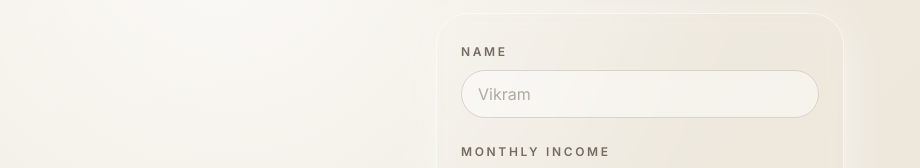
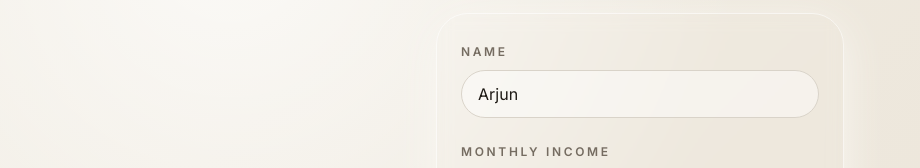
Before and after one commit to saran-devops-engineer/Finance-Command-Center, a Next.js app: page /onboarding in a window 1280 px wide. Shown: the part 192-360 px from the top of the page, without its empty margins (0-920 px from the left). Built offline with nearby package versions, Linux system fonts and the light colour scheme; a web font is replaced by a local one.

Commit message:
github action files

```diff
--- a/src/app/profile/page.tsx
+++ b/src/app/profile/page.tsx
@@ -44,7 +44,7 @@ export default function ProfilePage() {
     };
   }, [router]);
 
-  const displayName = profile?.displayName ?? "Friend";
+  const displayName = getDisplayName(profile);
   const initial = displayName.charAt(0).toUpperCase();
 
   return (
@@ -88,3 +88,14 @@ export default function ProfilePage() {
     </MobileShell>
   );
 }
+
+function getDisplayName(profile: UserProfile | null) {
+  const displayName = profile?.displayName.trim() ?? "";
+  const normalizedName = displayName.toLowerCase();
+
+  if (!displayName || normalizedName === "vikram" || normalizedName === "friend") {
+    return "Arjun";
+  }
+
+  return displayName;
+}
--- a/src/features/home/home-screen.tsx
+++ b/src/features/home/home-screen.tsx
@@ -322,11 +322,14 @@ export function HomeScreen() {
 }
 
 function getDisplayName(profile: UserProfile) {
-  if (profile.displayName === "Vikram" || profile.displayName === "Friend") {
+  const displayName = profile.displayName.trim();
+  const normalizedName = displayName.toLowerCase();
+
+  if (!displayName || normalizedName === "vikram" || normalizedName === "friend") {
     return "Arjun";
   }
 
-  return profile.displayName;
+  return displayName;
 }
 
 function getPortfolioLoans(loans: HomeLoan[]) {
--- a/src/features/onboarding/onboarding-screen.tsx
+++ b/src/features/onboarding/onboarding-screen.tsx
@@ -26,7 +26,7 @@ interface OnboardingFormState {
 }
 
 const initialState: OnboardingFormState = {
-  displayName: "",
+  displayName: "Arjun",
   monthlyIncome: "",
   fixedExpenses: "",
   emis: "",
@@ -151,7 +151,7 @@ export function OnboardingScreen() {
 
     const profile: UserProfile = {
       id: "primary",
-      displayName: form.displayName.trim() || "Friend",
+      displayName: form.displayName.trim() || "Arjun",
       onboardingCompleted: true,
       createdAt: now,
       updatedAt: now
@@ -192,7 +192,7 @@ export function OnboardingScreen() {
               label="Name"
               value={form.displayName}
               onChange={(value) => updateField("displayName", value)}
-              placeholder="Vikram"
+              placeholder="Arjun"
             />
             <Field
               label="Monthly income"
```
Also changed, not shown: 13 other files (tests, documents, lock files or other folders).
